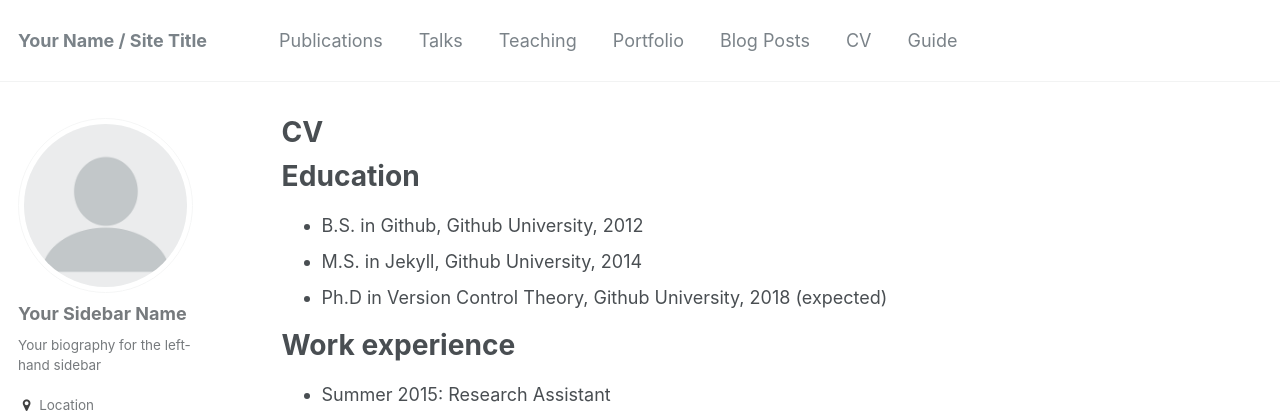
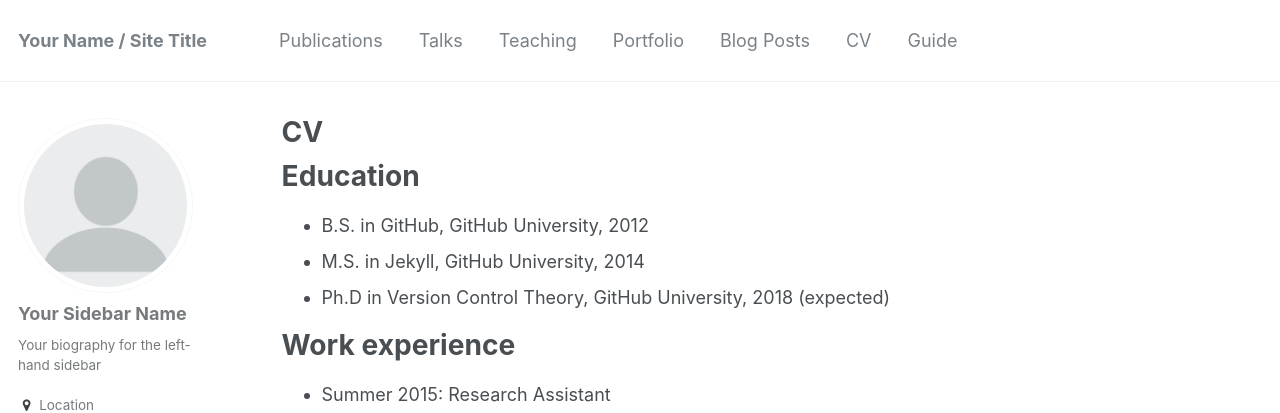
Before and after one commit to Chengyuan-Zhang/chengyuan-zhang.github.io, a Jekyll site: the page built from _pages/cv.md, in a window 1280 px wide and 900 px high. Shown: the top 413 px of the window. Built offline with Jekyll 4.4.1, drawn with Linux system fonts in a browser that asks for light colours; some web fonts are replaced.

Commit message:
Fix typo in example cv

```diff
--- a/_pages/cv.md
+++ b/_pages/cv.md
@@ -11,9 +11,9 @@ redirect_from:
 
 Education
 ======
-* B.S. in Github, Github University, 2012
-* M.S. in Jekyll, Github University, 2014
-* Ph.D in Version Control Theory, Github University, 2018 (expected)
+* B.S. in GitHub, GitHub University, 2012
+* M.S. in Jekyll, GitHub University, 2014
+* Ph.D in Version Control Theory, GitHub University, 2018 (expected)
 
 Work experience
 ======
```
